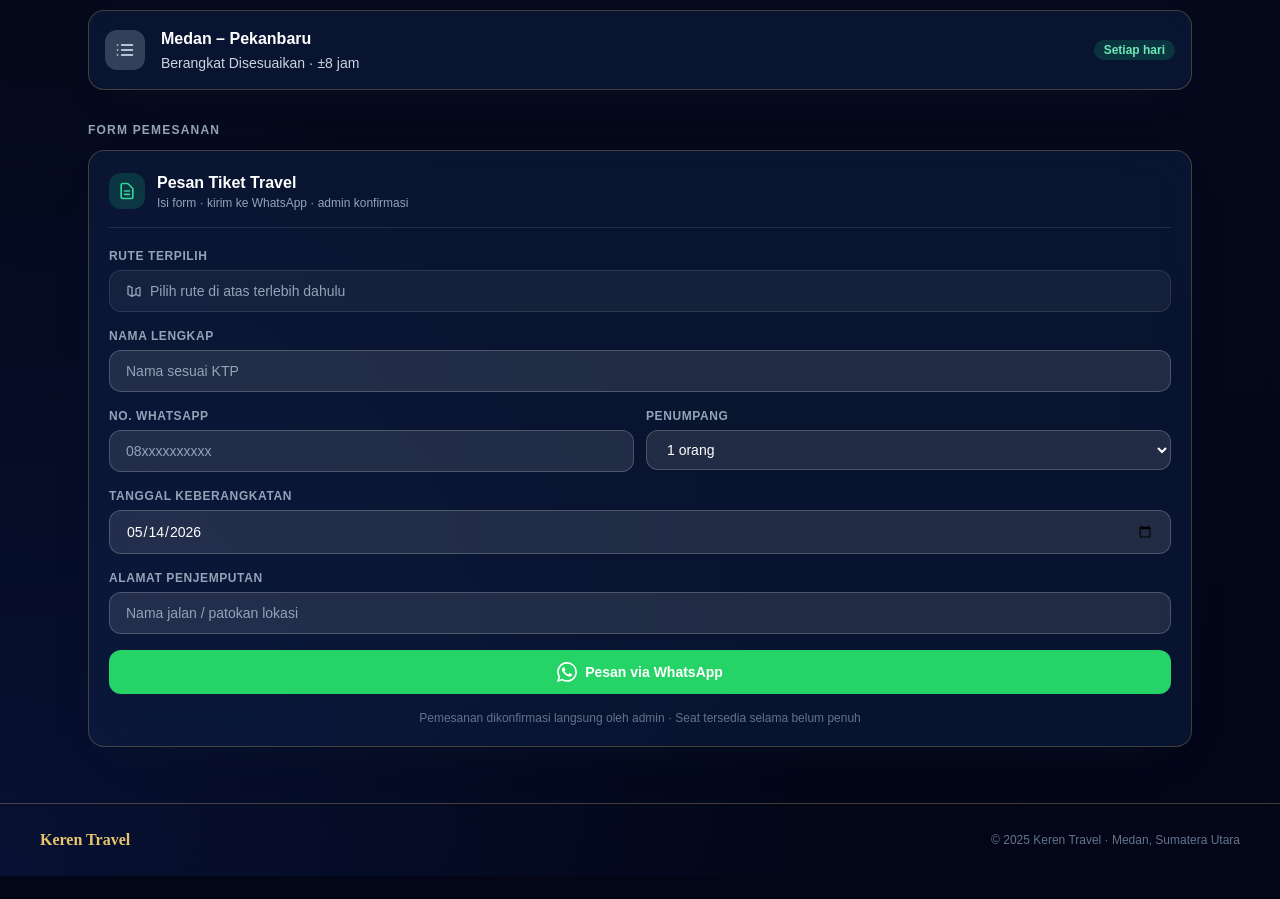
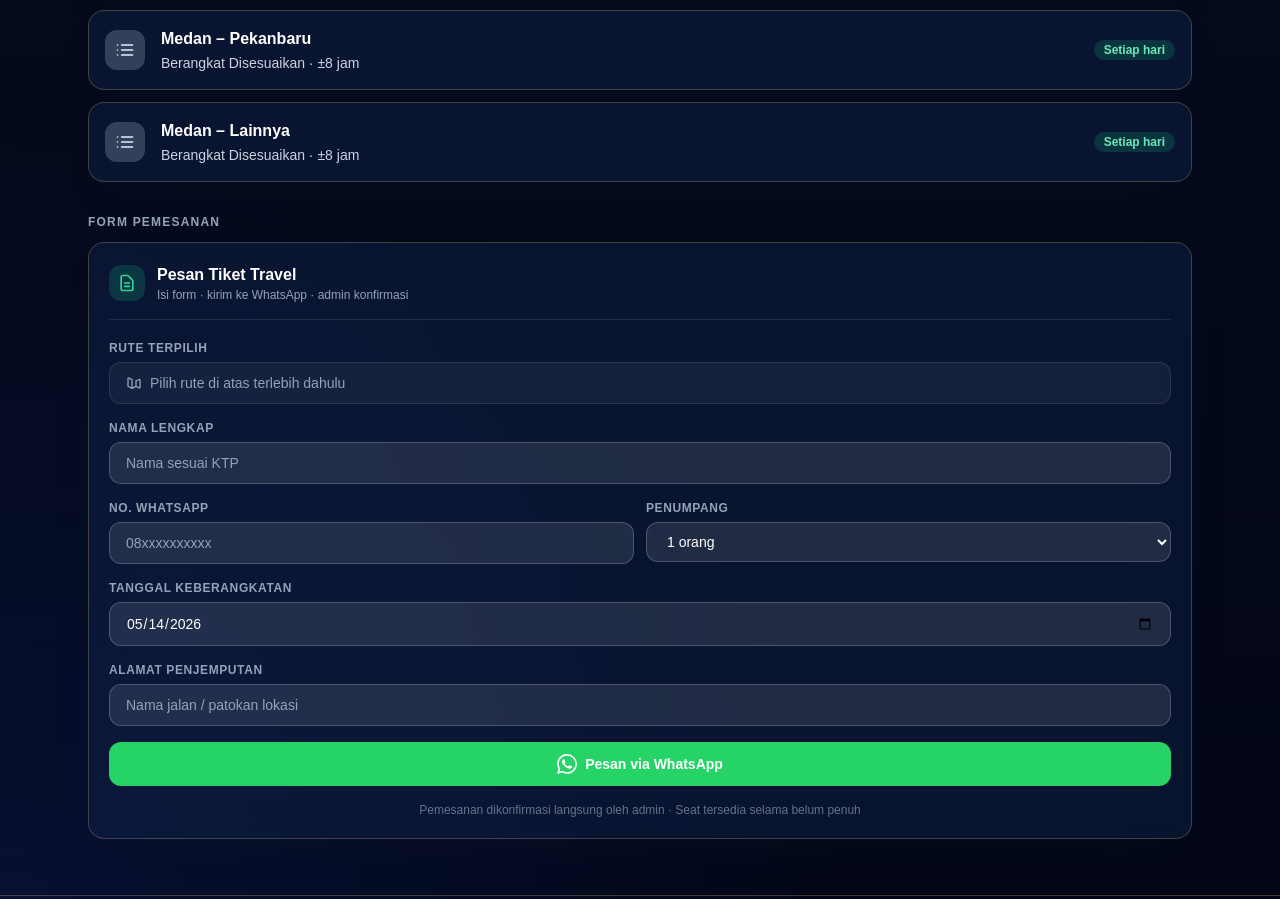
Before and after one commit to RevanAlfonso/keren-travel-react, a React (Vite) app: page /jadwal in a window 1280 px wide. Shown: the part 1164-2063 px from the top of the page. Before the commit the page ends 2040 px from the top, so only its background shows below. Built offline with nearby package versions, Linux system fonts and the light colour scheme.

Commit message:
update keyword seo and jadwalpage

```diff
--- a/index.html
+++ b/index.html
@@ -24,7 +24,7 @@
 
     <meta
       name="keywords"
-      content="travel medan, travel sumbar, travel riau, titip barang medan, pengiriman cepat, travel antar kota, jasa travel medan"
+      content="travel medan, travel sumbar, travel riau, titip barang medan, pengiriman cepat, travel antar kota, jasa travel medan, mudik sumatera, travel nyaman, travel terpercaya, mudik sumbar, mudik riau, travel harian, travel reguler, travel paket, travel dokumen, travel barang, travel ekspres, travel murah, travel aman, travel cepat, travel door to door, travel antar jemput, travel online, travel terpercaya medan, travel sumbar terpercaya, travel riau terpercaya, titip barang sumbar, titip barang riau, pengiriman cepat medan, pengiriman cepat sumbar, pengiriman cepat riau, rental mobil medan, rental mobil sumbar, rental mobil riau"
     />
 
     <meta name="author" content="Keren Travel" />
--- a/src/pages/JadwalPage.jsx
+++ b/src/pages/JadwalPage.jsx
@@ -16,6 +16,7 @@ const schedules = [
   { route: "Medan – Duri", departure: "Disesuaikan", duration: "±8 jam" },
   { route: "Medan – Dumai", departure: "Disesuaikan", duration: "±8 jam" },
   { route: "Medan – Pekanbaru", departure: "Disesuaikan", duration: "±8 jam" },
+  { route: "Medan – Lainnya", departure: "Disesuaikan", duration: "±8 jam" },
 ];
 
 const today = new Date().toISOString().split("T")[0];
```
